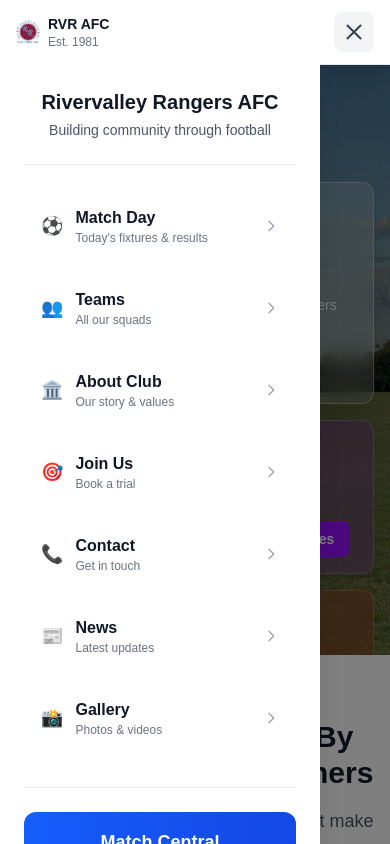
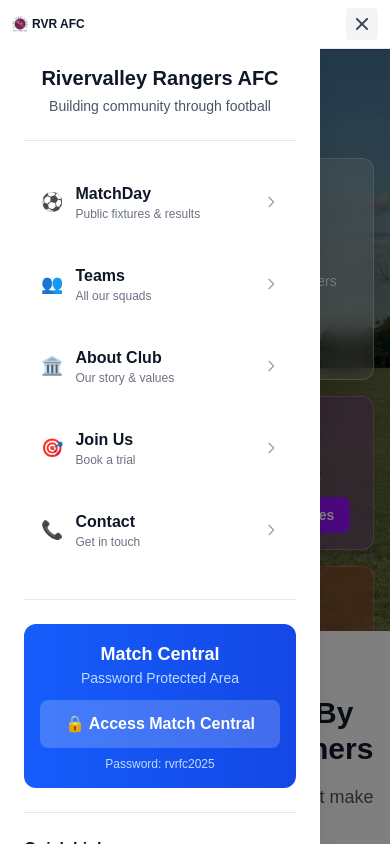
Before and after one commit to 1Zero9/rvrmatchday, a Next.js app: page /home in a window 390 px wide. Both pictures are taken after a click on the button "Toggle menu". Shown: the top 844 px of the page. Built offline with nearby package versions, Linux system fonts and the light colour scheme.

Commit message:
mobile - more - fixes

```diff
--- a/package.json
+++ b/package.json
@@ -1,6 +1,6 @@
 {
   "name": "clean-app",
-  "version": "2.0.14",
+  "version": "2.0.15",
   "private": true,
   "scripts": {
     "dev": "next dev --turbopack",
--- a/src/components/MobileHomePage.tsx
+++ b/src/components/MobileHomePage.tsx
@@ -2,126 +2,54 @@
 import { motion } from 'framer-motion';
 
 export default function MobileHomePage() {
-  const quickActions = [
-    { href: "/matchday", title: "Match Day", subtitle: "Today's fixtures & results", icon: "⚽", color: "bg-green-50 border-green-200 text-green-800" },
-    { href: "/teams", title: "Our Teams", subtitle: "All age groups & squads", icon: "👥", color: "bg-blue-50 border-blue-200 text-blue-800" },
-    { href: "/join/trials", title: "Book a Trial", subtitle: "Join our club today", icon: "🎯", color: "bg-red-50 border-red-200 text-red-800" },
-    { href: "/about", title: "About Club", subtitle: "Our history & values", icon: "🏛️", color: "bg-purple-50 border-purple-200 text-purple-800" },
-    { href: "/contact", title: "Contact Us", subtitle: "Get in touch", icon: "📞", color: "bg-orange-50 border-orange-200 text-orange-800" }
-  ];
-
-  const latestNews = [
-    { title: "U12 Team Wins Local Tournament", date: "Mar 15", summary: "Fantastic performance by our young players" },
-    { title: "New Training Facilities Opening", date: "Mar 12", summary: "State-of-the-art pitches now available" },
-    { title: "Registration Open for New Season", date: "Mar 10", summary: "Join us for the 2025 season" }
+  // Marketing + Coaching Tools - Two purposes, one entry
+  const keyActions = [
+    { href: "/matchday", title: "MatchDay", subtitle: "Public fixtures & results", icon: "⚽", color: "bg-green-50 border-green-200 text-green-800" },
+    { href: "/join/trials", title: "Join Club", subtitle: "Book a trial today", icon: "🎯", color: "bg-blue-50 border-blue-200 text-blue-800" },
+    { href: "/teams", title: "Our Teams", subtitle: "All squads & age groups", icon: "👥", color: "bg-purple-50 border-purple-200 text-purple-800" },
+    { href: "/contact", title: "Contact", subtitle: "Get in touch", icon: "📞", color: "bg-orange-50 border-orange-200 text-orange-800" }
   ];
 
   return (
-    <div className="pb-8">
-      {/* Hero Section - Image Only */}
-      <div className="relative h-48 overflow-hidden">
+    <div className="pb-4">
+      {/* Primary Hero Section - Full Focus */}
+      <div className="relative h-64 overflow-hidden">
         <img
           src="/images/hero/halftime2.jpg"
           alt="Rivervalley Rangers AFC"
           className="w-full h-full object-cover"
         />
+        <div className="absolute inset-0 bg-gradient-to-t from-black/50 via-transparent to-transparent"></div>
+        <div className="absolute bottom-4 left-4 text-white">
+          <h1 className="text-lg font-bold">Rivervalley Rangers AFC</h1>
+          <p className="text-sm text-gray-200">Est. 1981 • Dublin 15</p>
+        </div>
       </div>
 
-      {/* Quick Actions */}
+      {/* Key Action Boxes - Marketing & Coaching Tools */}
       <section className="px-4 py-6">
-        <h2 className="text-xl font-bold text-gray-900 mb-4">Quick Actions</h2>
-
-        <div className="space-y-3">
-          {quickActions.map((action, index) => (
+        <div className="grid grid-cols-2 gap-3">
+          {keyActions.map((action, index) => (
             <motion.div
               key={action.href}
-              initial={{ opacity: 0, x: -20 }}
-              animate={{ opacity: 1, x: 0 }}
+              initial={{ opacity: 0, scale: 0.95 }}
+              animate={{ opacity: 1, scale: 1 }}
               transition={{ delay: index * 0.1, duration: 0.3 }}
             >
               <Link
                 href={action.href}
-                className={`block p-4 rounded-xl border transition-all hover:shadow-md ${action.color}`}
+                className={`block p-4 rounded-lg border transition-all hover:shadow-md ${action.color}`}
               >
-                <div className="flex items-center">
-                  <div className="text-lg mr-3">{action.icon}</div>
-                  <div className="flex-1">
-                    <h3 className="font-semibold text-gray-900">{action.title}</h3>
-                    <p className="text-sm text-gray-600">{action.subtitle}</p>
-                  </div>
-                  <svg className="w-4 h-4 text-gray-400" fill="none" stroke="currentColor" viewBox="0 0 24 24">
-                    <path strokeLinecap="round" strokeLinejoin="round" strokeWidth={2} d="M9 5l7 7-7 7" />
-                  </svg>
+                <div className="text-center">
+                  <div className="text-2xl mb-2">{action.icon}</div>
+                  <h3 className="font-semibold text-sm mb-1">{action.title}</h3>
+                  <p className="text-xs text-gray-600">{action.subtitle}</p>
                 </div>
               </Link>
             </motion.div>
           ))}
         </div>
       </section>
-
-      {/* Latest News */}
-      <section className="px-4 py-6">
-        <div className="flex items-center justify-between mb-4">
-          <h2 className="text-xl font-bold text-gray-900">Latest News</h2>
-          <Link href="/news" className="text-blue-600 text-sm font-medium">View All</Link>
-        </div>
-
-        <div className="space-y-3">
-          {latestNews.map((news, index) => (
-            <motion.div
-              key={index}
-              initial={{ opacity: 0, y: 10 }}
-              animate={{ opacity: 1, y: 0 }}
-              transition={{ delay: 0.5 + (index * 0.1), duration: 0.3 }}
-              className="bg-white p-4 rounded-lg border border-gray-200 shadow-sm"
-            >
-              <div className="flex justify-between items-start mb-2">
-                <h3 className="font-semibold text-gray-900 text-sm pr-2">{news.title}</h3>
-                <span className="text-xs text-gray-500 whitespace-nowrap">{news.date}</span>
-              </div>
-              <p className="text-sm text-gray-600">{news.summary}</p>
-            </motion.div>
-          ))}
-        </div>
-      </section>
-
-      {/* Call to Action */}
-      <section className="px-4 py-6">
-        <div className="bg-gradient-to-r from-red-600 to-red-700 rounded-xl p-6 text-white text-center">
-          <h2 className="text-xl font-bold mb-2">Ready to Join?</h2>
-          <p className="text-red-100 mb-4 text-sm">Book a trial session with one of our teams today</p>
-          <Link
-            href="/join/trials"
-            className="inline-block bg-white text-red-600 font-semibold px-6 py-3 rounded-lg hover:bg-gray-100 transition-colors"
-          >
-            Book Your Trial
-          </Link>
-        </div>
-      </section>
-
-      {/* Club Stats */}
-      <section className="px-4 py-6">
-        <h2 className="text-xl font-bold text-gray-900 mb-4">Club at a Glance</h2>
-
-        <div className="grid grid-cols-2 gap-4">
-          <div className="bg-white p-4 rounded-lg border border-gray-200 text-center">
-            <div className="text-2xl font-bold text-blue-600 mb-1">18</div>
-            <div className="text-sm text-gray-600">Teams</div>
-          </div>
-          <div className="bg-white p-4 rounded-lg border border-gray-200 text-center">
-            <div className="text-2xl font-bold text-green-600 mb-1">350+</div>
-            <div className="text-sm text-gray-600">Players</div>
-          </div>
-          <div className="bg-white p-4 rounded-lg border border-gray-200 text-center">
-            <div className="text-2xl font-bold text-purple-600 mb-1">40+</div>
-            <div className="text-sm text-gray-600">Years</div>
-          </div>
-          <div className="bg-white p-4 rounded-lg border border-gray-200 text-center">
-            <div className="text-2xl font-bold text-orange-600 mb-1">25</div>
-            <div className="text-sm text-gray-600">Coaches</div>
-          </div>
-        </div>
-      </section>
     </div>
   );
 }
--- a/src/components/MobileNavigation.tsx
+++ b/src/components/MobileNavigation.tsx
@@ -10,13 +10,11 @@
   const [isOpen, setIsOpen] = useState(false);
 
   const mainNavItems = [
-    { href: "/matchday", label: "Match Day", icon: "⚽", description: "Today's fixtures & results" },
+    { href: "/matchday", label: "MatchDay", icon: "⚽", description: "Public fixtures & results" },
     { href: "/teams", label: "Teams", icon: "👥", description: "All our squads" },
     { href: "/about", label: "About Club", icon: "🏛️", description: "Our story & values" },
     { href: "/join/trials", label: "Join Us", icon: "🎯", description: "Book a trial" },
-    { href: "/contact", label: "Contact", icon: "📞", description: "Get in touch" },
-    { href: "/news", label: "News", icon: "📰", description: "Latest updates" },
-    { href: "/gallery", label: "Gallery", icon: "📸", description: "Photos & videos" }
+    { href: "/contact", label: "Contact", icon: "📞", description: "Get in touch" }
   ];
 
   const toggleMenu = () => setIsOpen(!isOpen);
@@ -24,48 +22,45 @@
 
   return (
     <>
-      {/* Mobile Header - Fixed Position */}
-      <header className="md:hidden fixed top-0 left-0 right-0 z-50 bg-white shadow-lg border-b border-gray-200">
-        <div className="flex items-center justify-between px-4 py-3">
-          {/* Logo/Home */}
-          <Link href="/" className="flex items-center space-x-2" onClick={closeMenu}>
+      {/* Mobile Header - Compact */}
+      <header className="md:hidden fixed top-0 left-0 right-0 z-50 bg-white shadow-sm border-b border-gray-200">
+        <div className="flex items-center justify-between px-3 py-2">
+          {/* Logo/Home - Very Small */}
+          <Link href="/" className="flex items-center space-x-1" onClick={closeMenu}>
             <img
               src="/images/logo.png"
               alt="RVR AFC Logo"
-              className="h-6 w-6"
+              className="h-4 w-4"
             />
-            <div className="flex flex-col">
-              <span className="font-bold text-gray-900 text-sm">RVR AFC</span>
-              <span className="text-xs text-gray-500">Est. 1981</span>
-            </div>
+            <span className="font-bold text-gray-900 text-xs">RVR AFC</span>
           </Link>
 
-          {/* Burger Menu */}
+          {/* Burger Menu - Compact */}
           <button
             onClick={toggleMenu}
-            className="p-2 rounded-lg bg-gray-100 hover:bg-gray-200 transition-colors"
+            className="p-1.5 rounded bg-gray-100 hover:bg-gray-200 transition-colors"
             aria-label="Toggle menu"
           >
-            <div className="w-6 h-6 flex flex-col justify-center items-center">
+            <div className="w-5 h-5 flex flex-col justify-center items-center">
               <motion.span
-                animate={isOpen ? { rotate: 45, y: 6 } : { rotate: 0, y: 0 }}
-                className="w-5 h-0.5 bg-gray-700 block transition-transform origin-center"
+                animate={isOpen ? { rotate: 45, y: 4 } : { rotate: 0, y: 0 }}
+                className="w-4 h-0.5 bg-gray-700 block transition-transform origin-center"
               />
               <motion.span
                 animate={isOpen ? { opacity: 0 } : { opacity: 1 }}
-                className="w-5 h-0.5 bg-gray-700 block my-1 transition-opacity"
+                className="w-4 h-0.5 bg-gray-700 block my-0.5 transition-opacity"
               />
               <motion.span
-                animate={isOpen ? { rotate: -45, y: -6 } : { rotate: 0, y: 0 }}
-                className="w-5 h-0.5 bg-gray-700 block transition-transform origin-center"
+                animate={isOpen ? { rotate: -45, y: -4 } : { rotate: 0, y: 0 }}
+                className="w-4 h-0.5 bg-gray-700 block transition-transform origin-center"
               />
             </div>
           </button>
         </div>
       </header>
 
-      {/* Mobile Spacing for Fixed Header */}
-      <div className="md:hidden h-16"></div>
+      {/* Mobile Spacing for Fixed Header - Compact */}
+      <div className="md:hidden h-10"></div>
 
       {/* Mobile Menu Overlay */}
       <AnimatePresence>
@@ -88,7 +83,7 @@
             animate={{ x: 0 }}
             exit={{ x: '-100%' }}
             transition={{ type: 'tween', duration: 0.3 }}
-            className="md:hidden fixed left-0 top-16 bottom-0 w-80 max-w-[85vw] bg-white shadow-xl z-50 overflow-y-auto"
+            className="md:hidden fixed left-0 top-10 bottom-0 w-80 max-w-[85vw] bg-white shadow-xl z-50 overflow-y-auto"
           >
             <div className="p-6">
               {/* Header */}
--- a/src/config/version.ts
+++ b/src/config/version.ts
@@ -11,10 +11,10 @@
 export const VERSION_CONFIG = {
   // Current Version Information
   current: {
-    version: "2.0.14",
+    version: "2.0.15",
     codename: "Development Build - Match Tracking",
     releaseDate: "2025-09-07",
-    buildNumber: "2025.09.07.693"
+    buildNumber: "2025.09.07.193"
   },
 
   // Release Information
```
